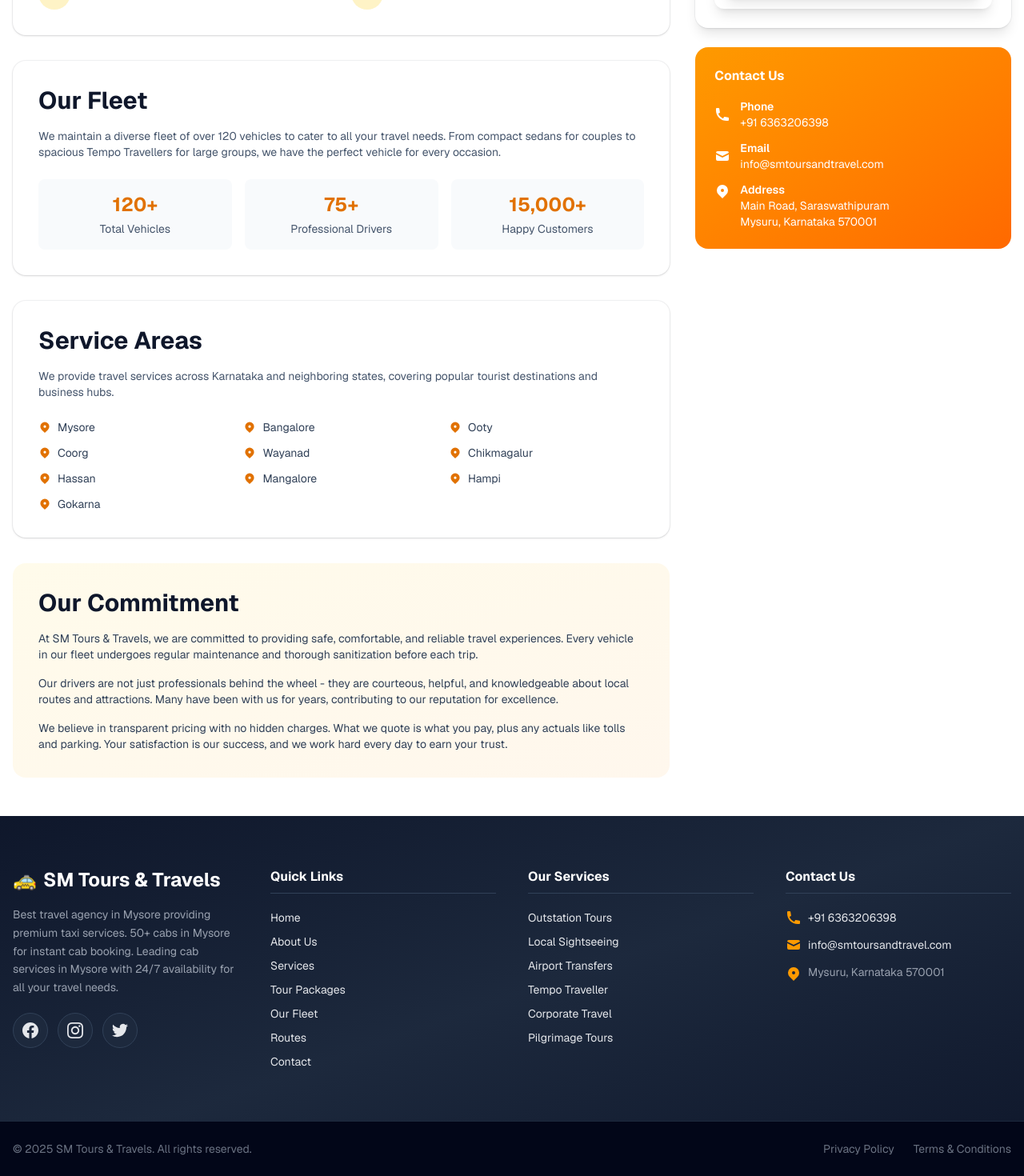
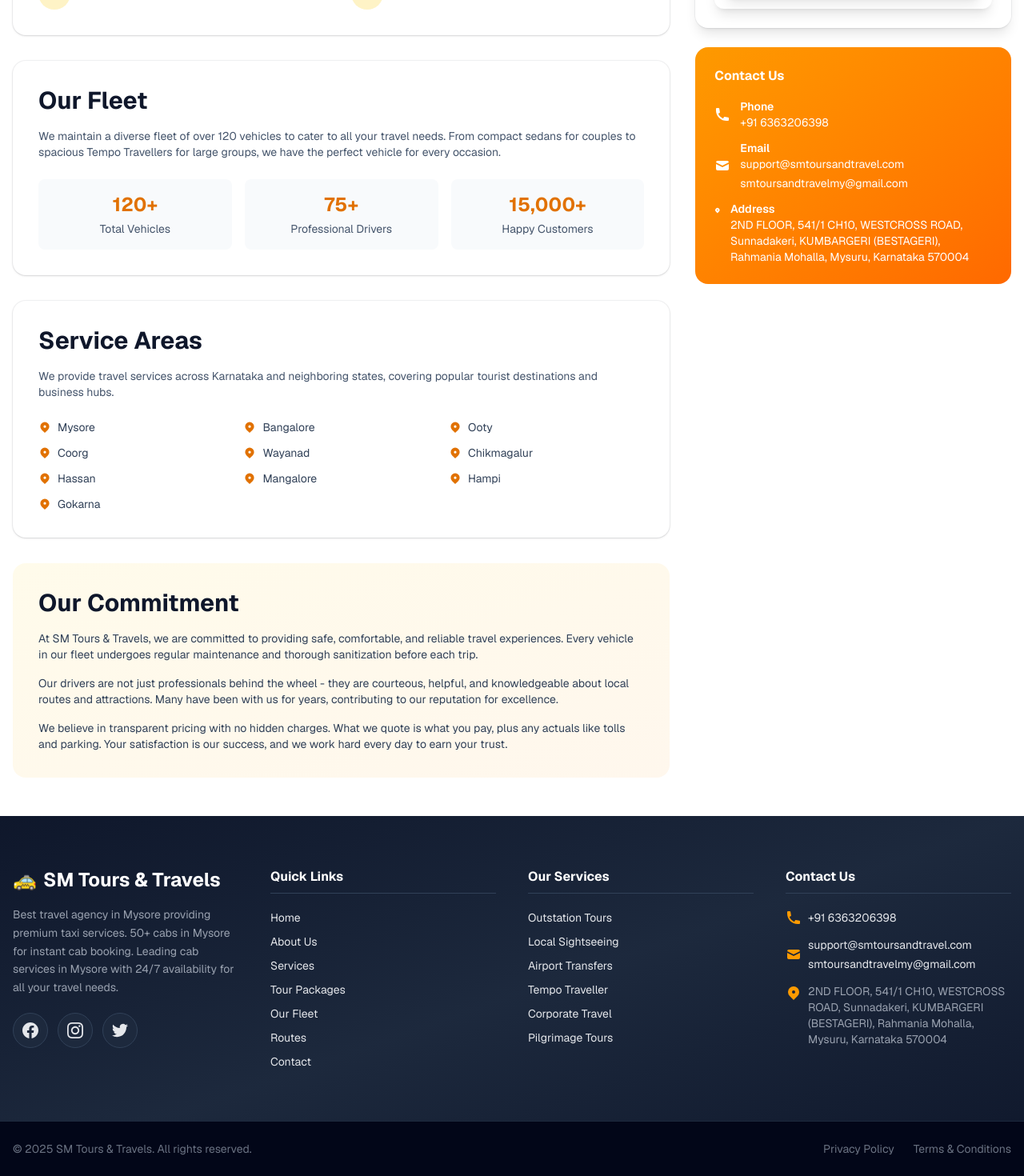
Before and after one commit to manu889/SM, a Next.js app: page /about in a window 1280 px wide. Shown: the part 908-2378 px from the top of the page at 80% size. Built offline with nearby package versions, Linux system fonts and the light colour scheme.

Commit message:
Update business address, emails, and sticky button colors

```diff
--- a/src/app/about/page.tsx
+++ b/src/app/about/page.tsx
@@ -166,7 +166,10 @@
                     </svg>
                     <div>
                       <div className="font-semibold">Email</div>
-                      <a href={`mailto:${BUSINESS_INFO.email}`} className="hover:underline">{BUSINESS_INFO.email}</a>
+                      <div className="space-y-1">
+                        <a href={`mailto:${BUSINESS_INFO.email}`} className="hover:underline block">{BUSINESS_INFO.email}</a>
+                        <a href={`mailto:${BUSINESS_INFO.alternateEmail}`} className="hover:underline block">{BUSINESS_INFO.alternateEmail}</a>
+                      </div>
                     </div>
                   </div>
                   <div className="flex items-start gap-3">
@@ -175,8 +178,7 @@
                     </svg>
                     <div>
                       <div className="font-semibold">Address</div>
-                      <div>{BUSINESS_INFO.addressDetails.street}</div>
-                      <div>{BUSINESS_INFO.addressDetails.city}, {BUSINESS_INFO.addressDetails.state} {BUSINESS_INFO.addressDetails.zipcode}</div>
+                      <div className="text-sm">{BUSINESS_INFO.address}</div>
                     </div>
                   </div>
                 </div>
--- a/src/app/contact/page.tsx
+++ b/src/app/contact/page.tsx
@@ -76,9 +76,14 @@
                 </div>
                 <h3 className="text-base font-bold text-slate-900 mb-2">Email</h3>
                 <p className="text-sm text-slate-600 mb-3">Send us your queries</p>
-                <a href={`mailto:${BUSINESS_INFO.email}`} className="text-base font-semibold text-blue-600 hover:text-blue-700 break-all">
-                  {BUSINESS_INFO.email}
-                </a>
+                <div className="space-y-2">
+                  <a href={`mailto:${BUSINESS_INFO.email}`} className="text-base font-semibold text-blue-600 hover:text-blue-700 break-all block">
+                    {BUSINESS_INFO.email}
+                  </a>
+                  <a href={`mailto:${BUSINESS_INFO.alternateEmail}`} className="text-base font-semibold text-blue-600 hover:text-blue-700 break-all block">
+                    {BUSINESS_INFO.alternateEmail}
+                  </a>
+                </div>
               </div>
 
               {/* Address */}
--- a/src/components/Footer.tsx
+++ b/src/components/Footer.tsx
@@ -79,9 +79,14 @@
                   <path d="M2.003 5.884L10 9.882l7.997-3.998A2 2 0 0016 4H4a2 2 0 00-1.997 1.884z" />
                   <path d="M18 8.118l-8 4-8-4V14a2 2 0 002 2h12a2 2 0 002-2V8.118z" />
                 </svg>
-                <a href={`mailto:${BUSINESS_INFO.email}`} className="text-gray-400 hover:text-amber-400 transition-colors">
-                  {BUSINESS_INFO.email}
-                </a>
+                <div className="flex flex-col gap-1">
+                  <a href={`mailto:${BUSINESS_INFO.email}`} className="text-gray-400 hover:text-amber-400 transition-colors text-sm">
+                    {BUSINESS_INFO.email}
+                  </a>
+                  <a href={`mailto:${BUSINESS_INFO.alternateEmail}`} className="text-gray-400 hover:text-amber-400 transition-colors text-sm">
+                    {BUSINESS_INFO.alternateEmail}
+                  </a>
+                </div>
               </li>
               <li className="flex items-start gap-2">
                 <svg className="w-5 h-5 text-amber-500 flex-shrink-0 mt-0.5" fill="currentColor" viewBox="0 0 20 20">
--- a/src/components/StickyMobileCTA.tsx
+++ b/src/components/StickyMobileCTA.tsx
@@ -7,11 +7,11 @@
 
 export default function StickyMobileCTA() {
   return (
-    <div className="fixed inset-x-0 bottom-0 z-40 border-t border-black/10 bg-white p-2 shadow-2xl md:hidden">
+    <div className="fixed inset-x-0 bottom-0 z-40 border-t border-slate-200 bg-gradient-to-r from-slate-50 to-white p-2.5 shadow-2xl md:hidden">
       <div className="mx-auto grid max-w-7xl grid-cols-3 gap-2">
-        <a href={`tel:${PHONE}`} className="rounded-md border px-3 py-2 text-center text-sm">📞 Call</a>
-        <a href={WHATSAPP} target="_blank" className="rounded-md border px-3 py-2 text-center text-sm">💬 WhatsApp</a>
-        <a href="/book" className="rounded-md bg-black px-3 py-2 text-center text-sm text-white">📋 Book Now</a>
+        <a href={`tel:${PHONE}`} className="rounded-lg border-2 border-blue-500 bg-blue-50 px-3 py-2.5 text-center text-sm font-semibold text-blue-700 transition-all hover:bg-blue-100">📞 Call</a>
+        <a href={WHATSAPP} target="_blank" className="rounded-lg border-2 border-green-500 bg-green-50 px-3 py-2.5 text-center text-sm font-semibold text-green-700 transition-all hover:bg-green-100">💬 WhatsApp</a>
+        <a href="/book" className="rounded-lg border-2 border-amber-600 bg-gradient-to-r from-amber-500 to-orange-500 px-3 py-2.5 text-center text-sm font-semibold text-white transition-all hover:from-amber-600 hover:to-orange-600">📋 Book</a>
       </div>
     </div>
   );
--- a/src/data/constants.ts
+++ b/src/data/constants.ts
@@ -3,16 +3,19 @@
   tagline: 'Your Trusted Travel Partner in Mysore',
   phone: '+91 6363206398',
   whatsapp: '+91 6363206398',
-  email: 'info@smtoursandtravel.com',
-  address: 'Mysuru, Karnataka 570001',
+  email: 'support@smtoursandtravel.com',
+  alternateEmail: 'smtoursandtravelmy@gmail.com',
+  address: '2ND FLOOR, 541/1 CH10, WESTCROSS ROAD, Sunnadakeri, KUMBARGERI (BESTAGERI), Rahmania Mohalla, Mysuru, Karnataka 570004',
   addressDetails: {
-    street: 'Main Road, Saraswathipuram',
+    street: '2ND FLOOR, 541/1 CH10, WESTCROSS ROAD, Sunnadakeri',
+    area: 'KUMBARGERI (BESTAGERI)',
+    mohalla: 'Rahmania Mohalla',
     city: 'Mysuru',
     state: 'Karnataka',
-    zipcode: '570001',
+    zipcode: '570004',
     country: 'India'
   },
-  googleMapsUrl: 'https://maps.google.com/?q=Mysuru+Karnataka+570001',
+  googleMapsUrl: 'https://maps.google.com/?q=2ND+FLOOR+541/1+CH10+WESTCROSS+ROAD+Sunnadakeri+Mysuru+570004',
   googleRatings: {
     rating: 4.9,
     reviewCount: 200
```
